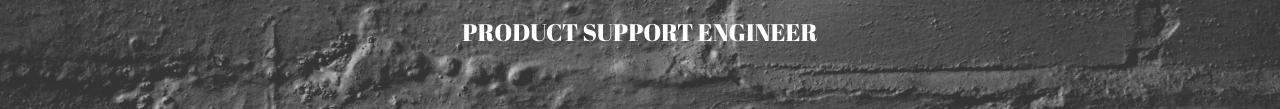
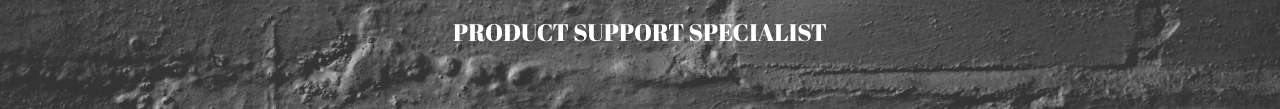
Before and after one commit to Behulum/Website, a plain HTML site: page index.html in a window 1280 px wide. Shown: the part 278-387 px from the top of the page. Drawn offline with Linux system fonts and the light colour scheme; some packages are replaced by stand-ins of ours.

Commit message:
updated my tittle

```diff
--- a/index.html
+++ b/index.html
@@ -67,7 +67,7 @@
         <div class="row">
             <div class="col-xs-12">
                 <h1>Behulum Wude</h1>
-                <h3 class="">PRODUCT SUPPORT ENGINEER</h3>
+                <h3 class="">PRODUCT SUPPORT SPECIALIST</h3>
             </div>
         </div>
     </div>
```
